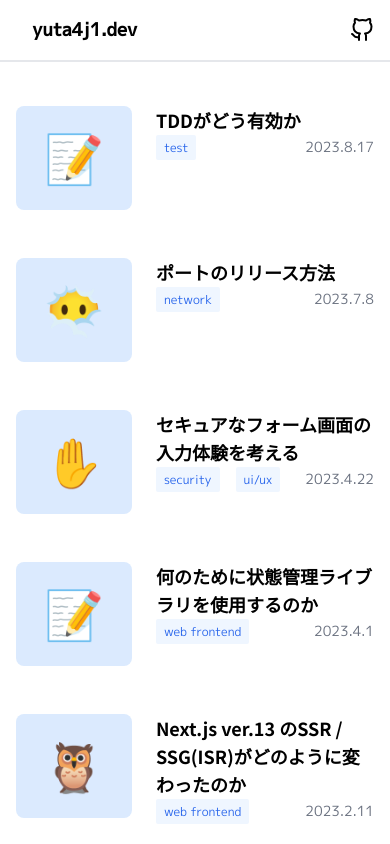
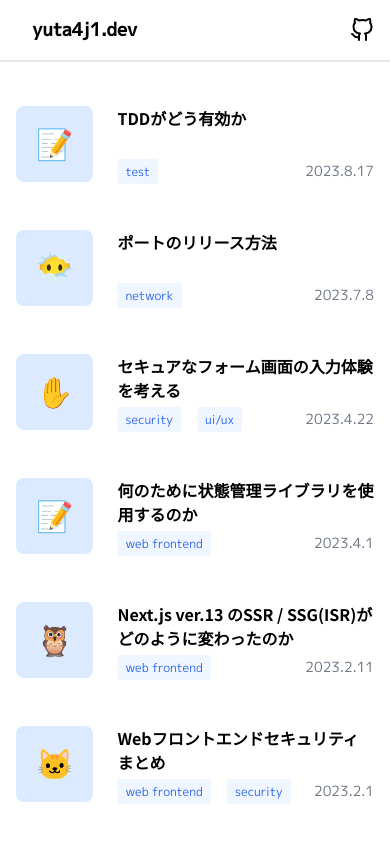
Before and after one commit to yuta4j1/yuta4j1.dev, a Next.js app: page / in a window 390 px wide. Shown: the top 844 px of the page. Built offline with nearby package versions, Linux system fonts and the light colour scheme.

Commit message:
fix: style responsive

```diff
--- a/app/_components/ArticleCard/ArticleCard.tsx
+++ b/app/_components/ArticleCard/ArticleCard.tsx
@@ -1,4 +1,3 @@
-import React from 'react'
 import classNames from 'classnames'
 import Link from 'next/link'
 import { Tag } from './Tag'
@@ -43,20 +42,22 @@ export const ArticleCard: React.FC<ArticleCardProps> = ({
             className={classNames(
               'bg-blue-100',
               'rounded-lg',
-              'p-7',
+              'p-5',
+              'md:p-7',
               'text-center'
             )}
           >
-            <span className={classNames('text-5xl')}>
+            <span className={classNames('text-3xl', 'md:text-5xl')}>
               {nodeEmoji.emojify(`:${emoji}:`)}
             </span>
           </div>
         </Link>
         <div className={classNames('flex', 'flex-col', 'ml-6', 'w-full')}>
+          <div className={classNames('flex-grow')}>
             <p
               className={classNames(
                 'font-semibold',
-              'text-lg',
+                'md:text-lg',
                 notoSansJp.className
               )}
             >
@@ -73,8 +74,9 @@ export const ArticleCard: React.FC<ArticleCardProps> = ({
             >
               {mdContentOutset(content)}
             </p>
+          </div>
 
-          <div className={classNames('flex', 'flex-shrink-0')}>
+          <div className={classNames('flex', 'flex-shrink-0', 'flex-wrap')}>
             <div>{tags && tags.map((v, i) => <Tag key={i}>{v}</Tag>)}</div>
             <div className={classNames('ml-auto')}>
               <span className={classNames('text-gray-500', 'text-sm')}>
```
Lines whose indentation alone changed are shown as unchanged.
